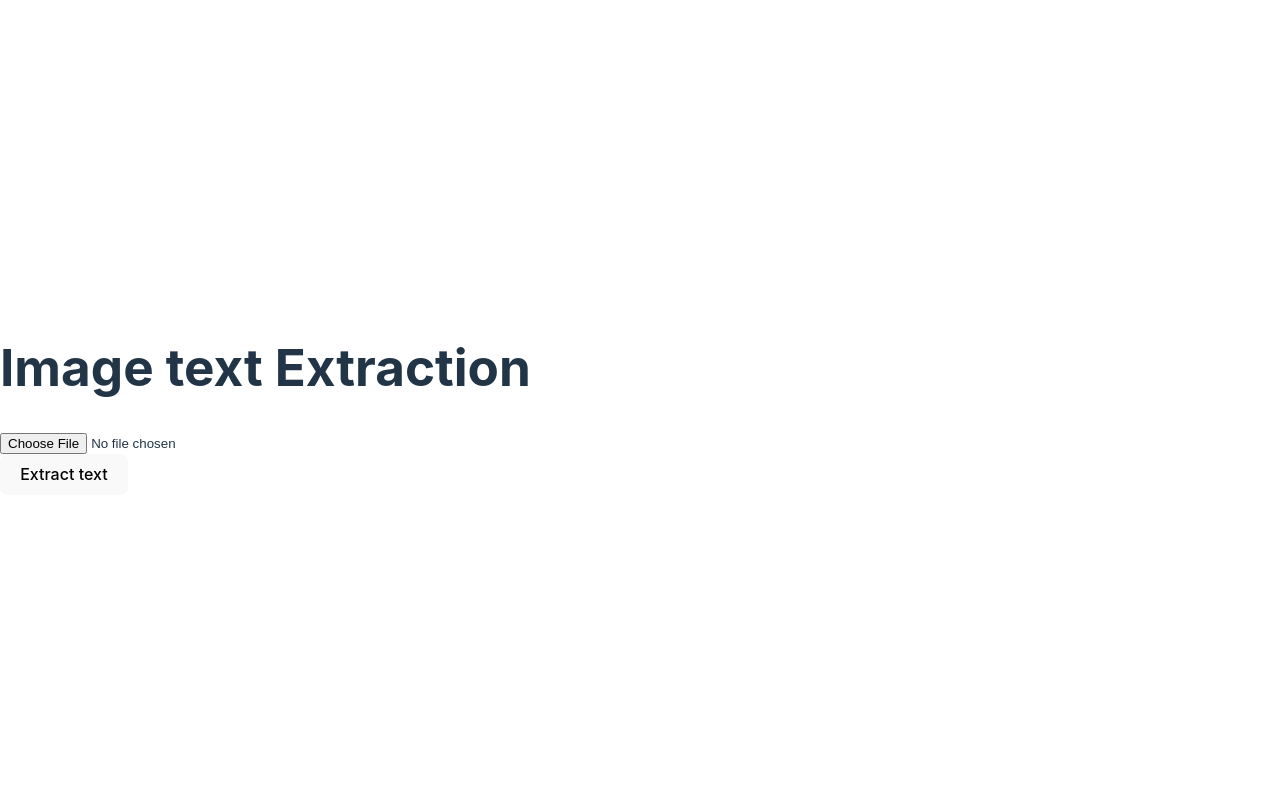
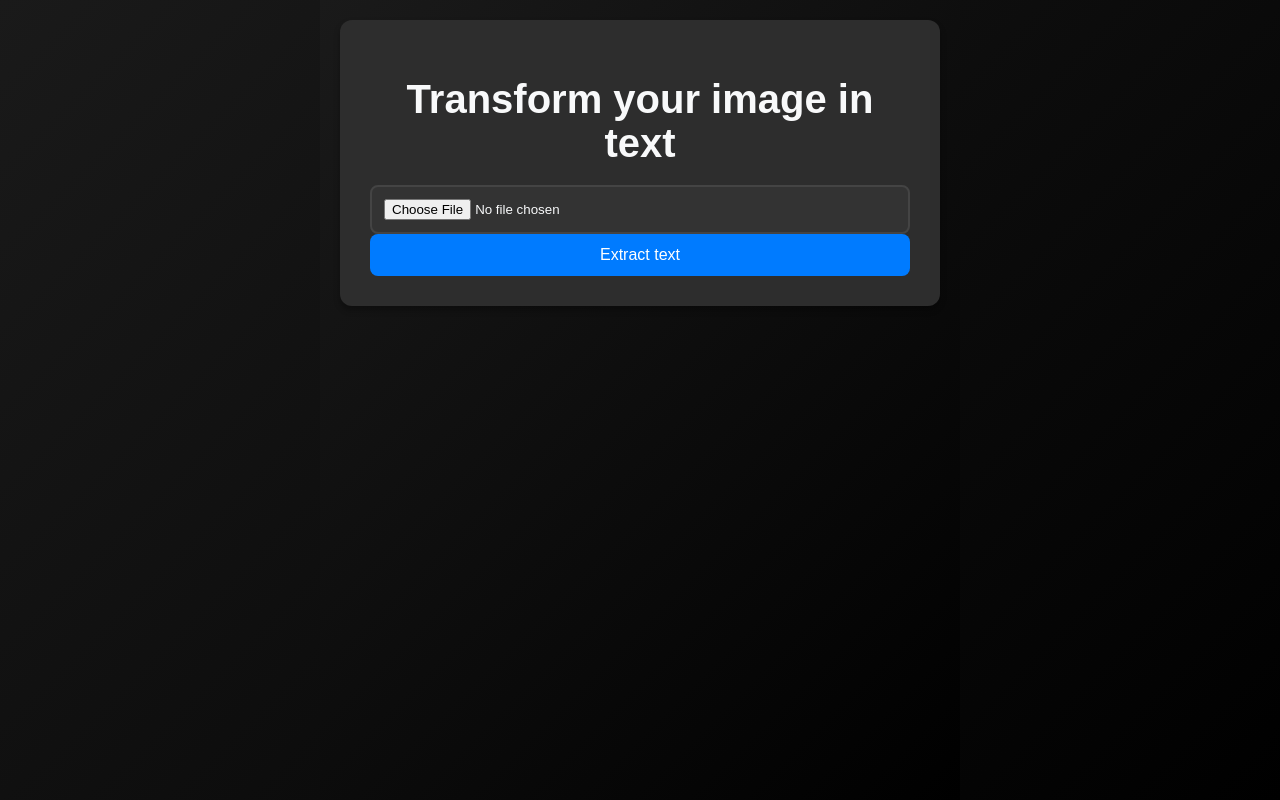
Before and after one commit to HugoNicolau/text-extraction-react, a React (Vite) app: page / in a window 1280 px wide. Built offline with nearby package versions, Linux system fonts and the light colour scheme.

Commit message:
add styling and update header text for improved UI/UX

```diff
--- /dev/null
+++ b/src/App.css
@@ -0,0 +1,153 @@
+:root {
+    --primary-color: #007bff;
+    --secondary-color: #6c757d;
+    --background-color: #1a1a1a; /* Darker background */
+    --text-color: #f8f9fa; /* Light text for contrast */
+    --border-color: #444; /* Darker border */
+    --error-color: #dc3545;
+    --success-color: #28a745;
+    --shadow: 0 4px 6px rgba(0, 0, 0, 0.3); /* Darker shadow */
+    --transition: all 0.3s ease;
+}
+
+body, html {
+    height: 100%;
+    margin: 0;
+    display: flex;
+    justify-content: center;
+    align-items: flex-start; /* Align to top to avoid overflow issues */
+    background: linear-gradient(135deg, #1a1a1a, #000); /* Darker gradient */
+    font-family: 'Arial', sans-serif;
+    color: var(--text-color);
+    overflow-y: auto; /* Allow scrolling */
+}
+
+.container {
+    max-width: 600px;
+    width: 100%;
+    padding: 30px;
+    background-color: #2d2d2d; /* Darker container background */
+    border-radius: 12px;
+    box-shadow: var(--shadow);
+    box-sizing: border-box;
+    transition: var(--transition);
+    margin: 20px; /* Add margin for better spacing */
+}
+
+.container:hover {
+    transform: translateY(-5px);
+    box-shadow: 0 8px 12px rgba(0, 0, 0, 0.5); /* Darker shadow on hover */
+}
+
+h1 {
+    font-size: 2.5rem;
+    color: var(--text-color);
+    text-align: center;
+    margin-bottom: 20px;
+    font-weight: 600;
+}
+
+h2 {
+    font-size: 2rem;
+    color: var(--text-color);
+    text-align: center;
+    margin-bottom: 20px;
+    font-weight: 500;
+}
+
+form {
+    width: 100%;
+}
+
+.form-group {
+    margin-bottom: 20px;
+}
+
+input[type="file"] {
+    width: 100%;
+    padding: 12px;
+    border: 2px solid var(--border-color);
+    border-radius: 8px;
+    background-color: #333; /* Darker input background */
+    color: var(--text-color);
+    box-sizing: border-box;
+    cursor: pointer;
+    transition: var(--transition);
+}
+
+input[type="file"]:hover {
+    border-color: var(--primary-color);
+}
+
+button.btn-primary {
+    width: 100%;
+    background-color: var(--primary-color);
+    border: none;
+    padding: 12px 20px;
+    font-size: 1rem;
+    border-radius: 8px;
+    box-sizing: border-box;
+    cursor: pointer;
+    color: #fff;
+    transition: var(--transition);
+}
+
+button.btn-primary:hover {
+    background-color: #0056b3;
+    transform: translateY(-2px);
+}
+
+button.btn-primary:disabled {
+    background-color: var(--secondary-color);
+    cursor: not-allowed;
+    transform: none;
+}
+
+.alert-danger {
+    color: var(--error-color);
+    background-color: #442a2a; /* Darker error background */
+    border: 1px solid #f5c6cb;
+    padding: 12px;
+    border-radius: 8px;
+    box-sizing: border-box;
+    margin-bottom: 20px;
+    text-align: center;
+    transition: var(--transition);
+}
+
+pre.bg-light {
+    background-color: #333; /* Darker pre background */
+    color: var(--text-color);
+    padding: 15px;
+    border-radius: 8px;
+    border: 1px solid var(--border-color);
+    box-sizing: border-box;
+    font-family: 'Courier New', monospace;
+    overflow-x: auto;
+    transition: var(--transition);
+    max-height: 400px; /* Limit height and add scroll */
+    overflow-y: auto;
+}
+
+pre.bg-light:hover {
+    box-shadow: var(--shadow);
+}
+
+/* Responsive Design */
+@media (max-width: 768px) {
+    .container {
+        padding: 20px;
+    }
+
+    h1 {
+        font-size: 2rem;
+    }
+
+    h2 {
+        font-size: 1.5rem;
+    }
+
+    input[type="file"], button.btn-primary {
+        padding: 10px;
+    }
+}
--- a/src/App.tsx
+++ b/src/App.tsx
@@ -1,5 +1,6 @@
 import axios from "axios";
 import { useState } from "react"
+import './App.css';
 
 
 const App: React.FC = () => {
@@ -48,7 +49,7 @@ const App: React.FC = () => {
 
   return (
     <div className="container mt-5">
-      <h1 className="text-center mb-4">Image text Extraction</h1>
+      <h1 className="text-center mb-4">Transform your image in text</h1>
       <form onSubmit={handleSubmit} className="mb-4">
         <div className="mb-3">
           <input type="file" accept="image/*" onChange={handleFileChange} className="form-control"/>
```
